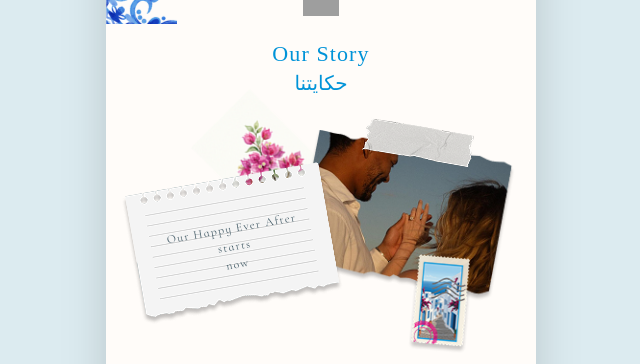
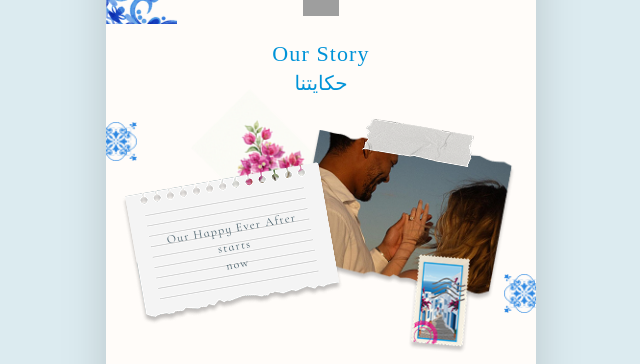
Before and after one commit to Anouar0000/Lovely_Wedding_front_end, a React (Create React App) app: page /digital-invitation/sidi-bousaid in a window 1280 px wide. Shown: the part 780-1144 px from the top of the page, without its empty margins (319-959 px from the left). Built offline with nearby package versions, Linux system fonts and the light colour scheme; no server answers; grey boxes are pictures that could not be loaded; a web font is replaced by a local one; what @react-pdf/renderer would draw is missing.

Commit message:
feat: render layer-1 and layer-2 tile ornaments in Our Story section

```diff
--- a/src/pages/SidiBouSaidInvitePage.jsx
+++ b/src/pages/SidiBouSaidInvitePage.jsx
@@ -10,6 +10,8 @@ import tornPaper from "../assets/digital/sidi-bousaid/exported/torn-paper-3.png"
 import stamp2 from "../assets/digital/sidi-bousaid/exported/stamp-2.png";
 import stamp3 from "../assets/digital/sidi-bousaid/exported/stamp-3.png";
 import vectorBg from "../assets/digital/sidi-bousaid/exported/vector-bg.png";
+import layer1 from "../assets/digital/sidi-bousaid/exported/layer-1.png";
+import layer2 from "../assets/digital/sidi-bousaid/exported/layer-2.png";
 
 // Import figma assets for Programme
 import rect118 from "../assets/digital/sidi-bousaid/exported/rect-118.png";
@@ -497,6 +499,22 @@ function SidiBouSaidInvitePage({ invite = defaultInvite }) {
         >
           {({ absoluteBox, textLayer }) => (
             <>
+              {/* Tile Ornaments */}
+              <img
+                className="absolute"
+                style={{ ...absoluteBox({ left: 0, top: 804 + 98, width: 32, height: 40 }), zIndex: 2 }}
+                alt=""
+                src={layer1}
+                draggable="false"
+              />
+              <img
+                className="absolute"
+                style={{ ...absoluteBox({ left: 398, top: 804 + 250, width: 32, height: 40 }), zIndex: 2 }}
+                alt=""
+                src={layer2}
+                draggable="false"
+              />
+
               {/* Watercolor bougainvillea */}
               <img
                 className="absolute"
```
